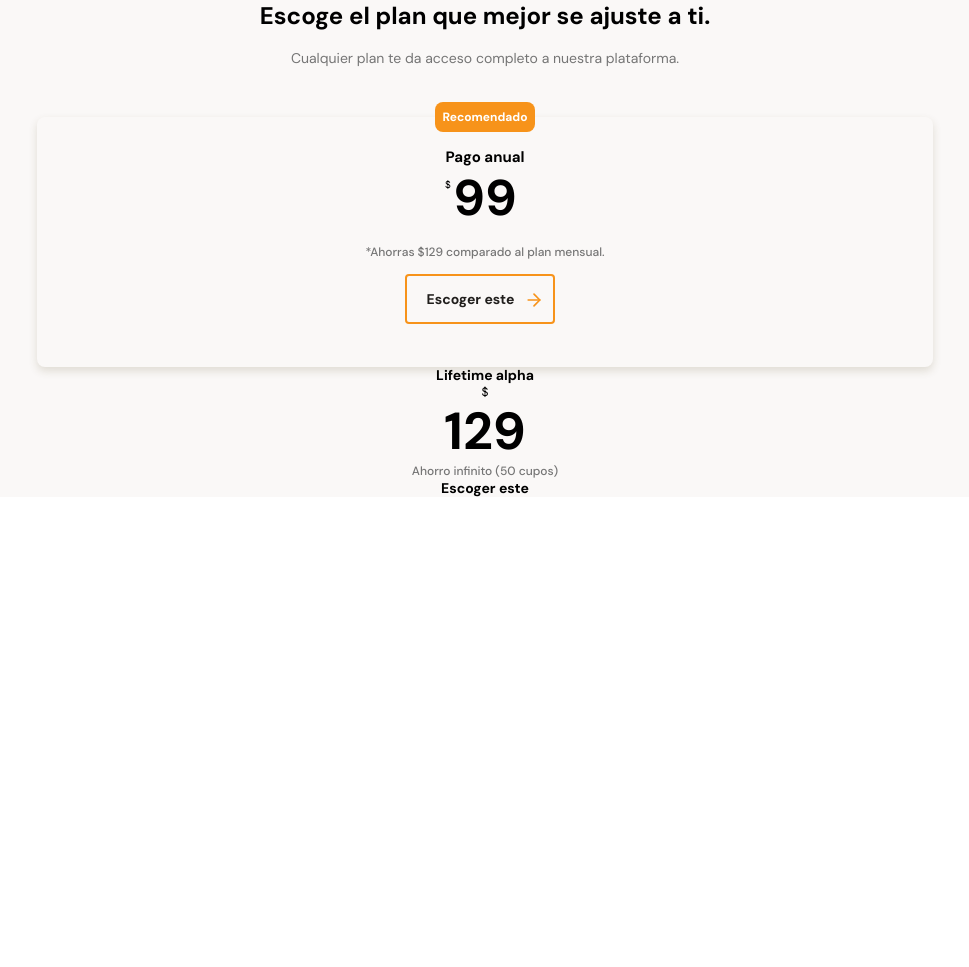
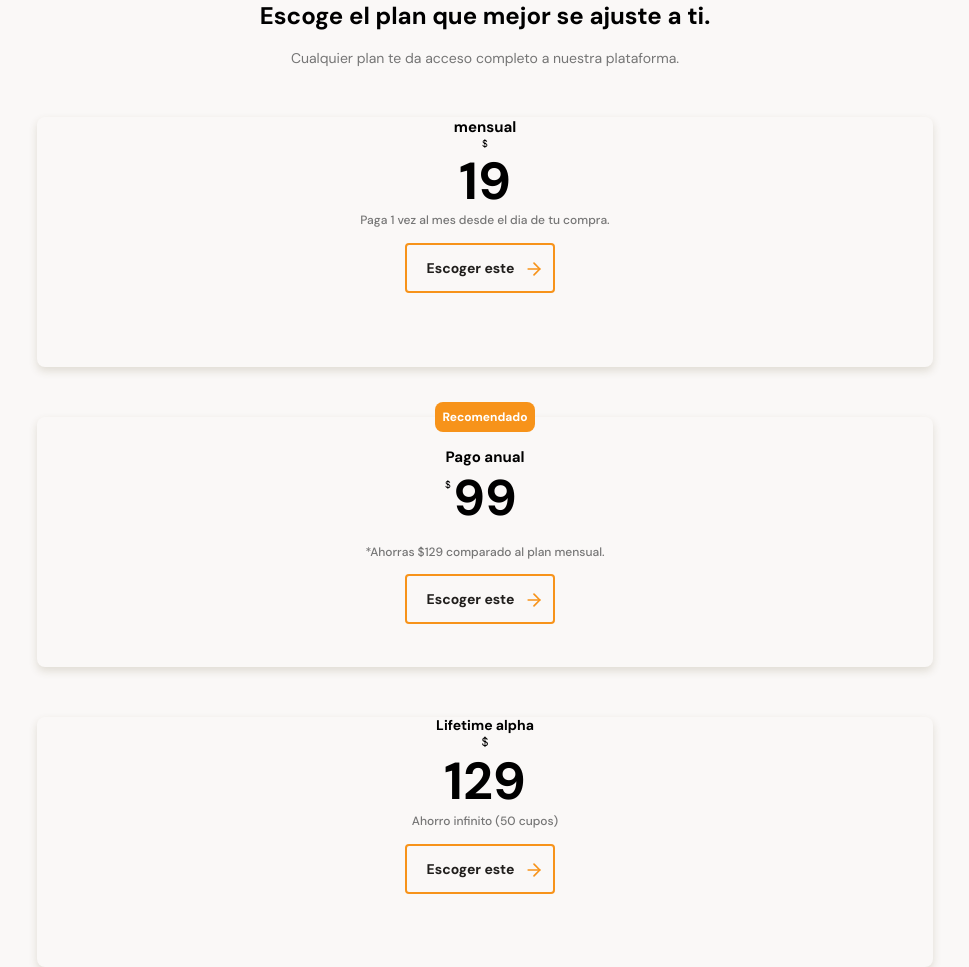
Before and after one commit to MarceloYudis/BatataCoin, a plain HTML site: page index.html in a window 1280 px wide. Shown: the part 2443-3410 px from the top of the page, without its empty margins (155-1124 px from the left). Before the commit the page ends 2940 px from the top, so only its background shows below. Drawn offline with Linux system fonts and the light colour scheme.

Commit message:
Otras opciones de subcripcion

```diff
--- a/index.html
+++ b/index.html
@@ -119,6 +119,21 @@
             <p class="content-plans">Cualquier plan te da acceso completo a nuestra plataforma.</p>
 
             <article class="value--zone">
+                <div class="price--month">
+                    <h2>mensual</h2>
+                    <div class="containeir--price_month">
+                        <span>$</span>
+                        <p>19</p>
+                    </div>
+                    <p class="description--price">
+                        Paga 1 vez al mes desde el dia de tu compra.
+                    </p>
+                    <div class="bottom-confirm">
+                        <span class="bottom_month">Escoger este </span> <span class="bottom__arrow--right"></span>
+                     </div>
+                </div>
+            </article>
+            <article class="value--zone">
                 <div class="text--value_floating">
                     Recomendado
                 </div>
@@ -139,8 +154,8 @@
                     </div>
 
             </article>
-            <article>
-                <div>
+            <article class="value--zone">
+                <div class="price--month">
                     <div class="plan-value-Alpha">
                         <h2>Lifetime alpha</h2>
                         <div class="container--value_alpha">
@@ -151,9 +166,9 @@
                         </div>
 
                         <p class="alpha-description">Ahorro infinito (50 cupos)</p>
-                        <div class="alpha-confirm">
-                            <span class="alpha-content">Escoger este</span>
-                            <span></span>
+                        <div class="bottom-confirm">
+                            <span class="bottom_month">Escoger este</span>
+                            <span class="bottom__arrow--right"></span>
                         </div>
                 </div>
             </article>
--- a/styles.css
+++ b/styles.css
@@ -476,3 +476,56 @@ display: inline-block;
     font-size: 1.4rem;
     line-height: 1.8rem;
 }
+.containeir--price_month p {
+    font-size: 5.2rem;
+    font-weight: bold;
+    line-height: 6.3rem;
+}
+.description--price {
+    color: #757575;
+    font-size: 1.2rem;
+    font-weight: 500;
+    line-height: 1.45rem;
+    padding-right: 15px;
+    padding-left: 15px;
+}  /*
+display: inline-block;
+    width: 70%;
+    height: 250px;
+    margin-top: 50px;
+    position: relative;
+    box-shadow: 0px 4px 8px rgb(89 73 30 / 16%);
+    border-radius: 8px;*/
+
+    .price--month    .bottom-confirm {
+        width: 150px;
+        height: 50px;
+        border: 2px solid #F7931A;
+        border-radius: 4px;
+        background-color: var(--off-white);
+        position: absolute;
+        padding-top: 14px;
+        padding-left: 1px;
+        margin-top: 15px;
+        left: calc(50% - 80px);
+    }
+    .price--month    .bottom-confirm .bottom_month{
+        font-size: 1.4rem;
+        font-weight: bold;
+        line-height: 1.8rem;
+        position: relative;
+        left: -10px;
+        color: var(--warm-black);
+    }
+    .price--month    .bottom-confirm .bottom__arrow--right{
+        display: inline-block;
+        width: 20px;
+        height: 20px;
+        background-image: url('./assets/icons/orange-right-arrow.svg');
+        background-position: center;
+        background-repeat: no-repeat;
+        background-size: cover;
+
+        vertical-align: text-bottom;
+        position: absolute;
+    }
```
